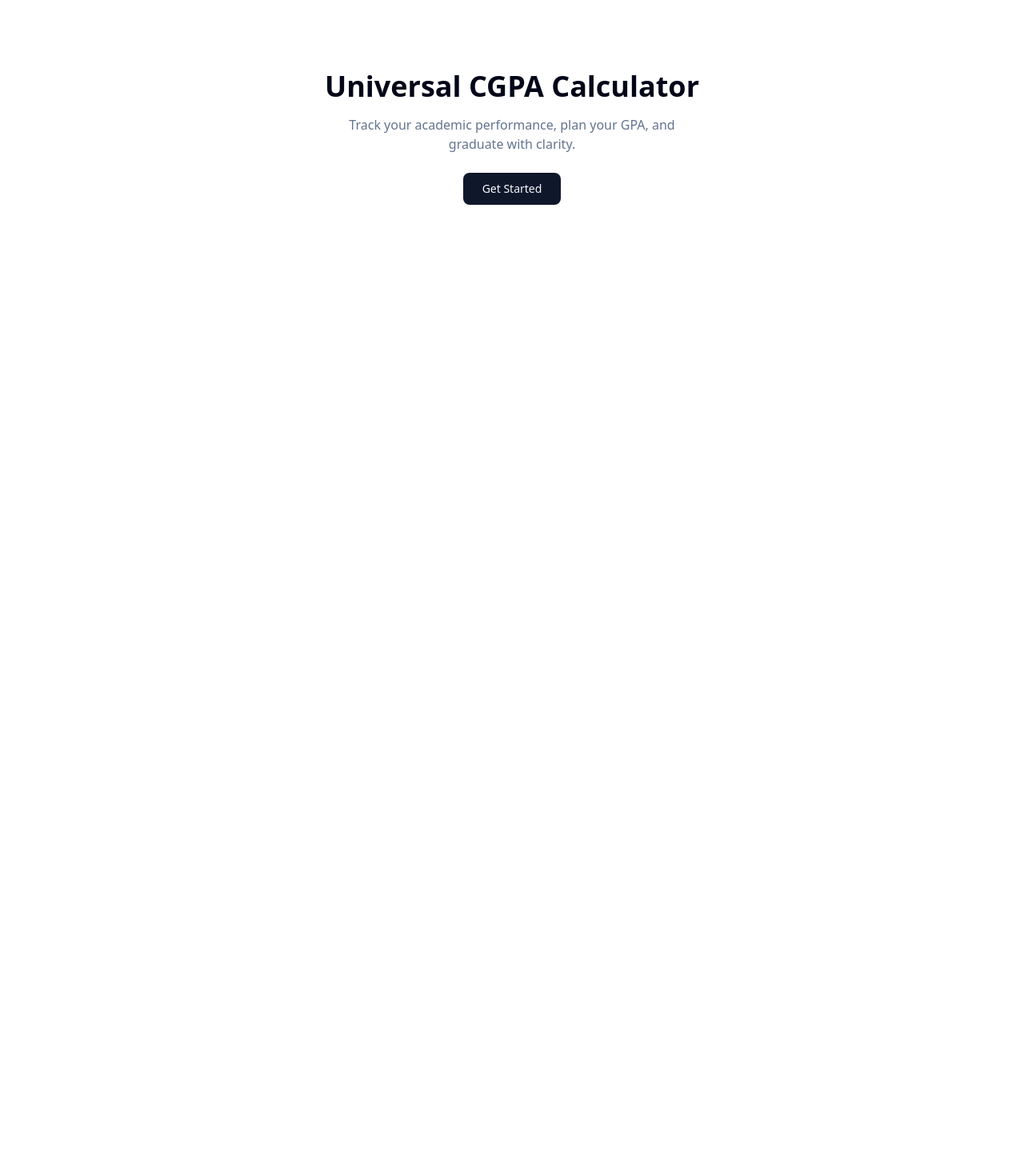
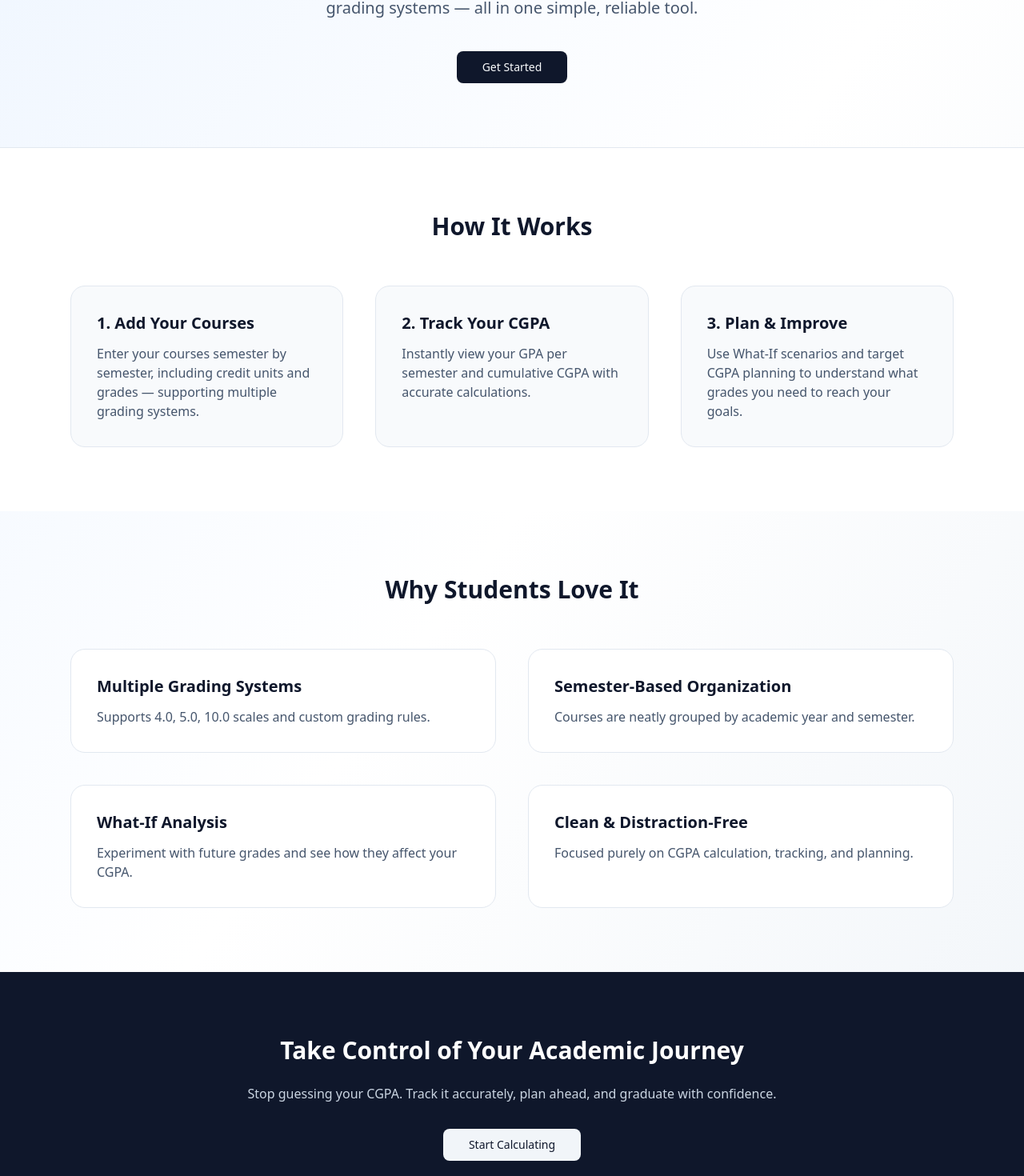
Before and after one commit to efoosag/universal-cgpa, a Next.js app: page / in a window 1280 px wide. Shown: the part 228-1698 px from the top of the page at 80% size. Before the commit the page ends 800 px from the top, so only its background shows below. Built offline with nearby package versions, Linux system fonts and the light colour scheme.

Commit message:
improve landing and onboarding/ dashboard look

```diff
--- a/app/onboarding/page.js
+++ b/app/onboarding/page.js
@@ -5,7 +5,7 @@ import { useRouter } from "next/navigation";
 import { useAcademicStore } from "@/store/academicStore";
 import { Button } from "@/components/ui/button";
 import { Input } from "@/components/ui/input";
-import { GRADING_SCALES } from "@/lib/grading"; // Make sure this file exports an object
+import { GRADING_SCALES } from "@/lib/grading";
 
 export default function OnboardingPage() {
   const router = useRouter();
@@ -15,81 +15,136 @@ export default function OnboardingPage() {
     country: "",
     university: "",
     program: "",
-    programYears: 0,
-    semestersPerYear: 2, // default
-    gradingScaleId: "ng-5", // default
+    programYears: "",
+    semestersPerYear: 2,
+    gradingScaleId: "ng-5",
   });
 
+  const update = (key, value) =>
+    setForm((prev) => ({ ...prev, [key]: value }));
+
   function handleSubmit() {
-    // Basic validation
-    if (!form.country || !form.university || !form.program || form.programYears <= 0) {
-      alert("Please fill all required fields correctly!");
+    if (
+      !form.country ||
+      !form.university ||
+      !form.program ||
+      Number(form.programYears) <= 0
+    ) {
+      alert("Please complete all required fields.");
       return;
     }
 
-    setProfile(form);
-    initializeAcademicStructure(form.programYears, form.semestersPerYear);
+    setProfile({
+      country: form.country,
+      university: form.university,
+      program: form.program,
+      programYears: Number(form.programYears),
+      semestersPerYear: form.semestersPerYear,
+      gradingScaleId: form.gradingScaleId,
+    });
+
+    initializeAcademicStructure(
+      Number(form.programYears),
+      form.semestersPerYear
+    );
 
     router.push("/dashboard");
   }
 
   return (
-    <div className="max-w-xl mx-auto p-6 space-y-4">
-      <h1 className="text-2xl font-semibold">Academic Setup</h1>
+    <main className="min-h-screen bg-gradient-to-br from-blue-50 via-white to-slate-100 flex items-center justify-center px-6">
+      <div className="w-full max-w-xl bg-white/80 backdrop-blur rounded-2xl shadow-md border border-slate-200 p-8 space-y-8">
+        {/* HEADER */}
+        <div className="text-center space-y-3">
+          <h1 className="text-3xl font-bold text-slate-900">
+            Academic Profile Setup
+          </h1>
+          <p className="text-slate-600">
+            Tell us about your program so we can automatically create your
+            academic years and semesters.
+          </p>
+        </div>
 
+        {/* FORM */}
+        <div className="space-y-4">
           <Input
-        placeholder="Enter your country"
+            placeholder="Country"
             value={form.country}
-        onChange={(e) => setForm({ ...form, country: e.target.value })}
+            onChange={(e) => update("country", e.target.value)}
           />
 
           <Input
-        placeholder="Enter your university"
+            placeholder="University"
             value={form.university}
-        onChange={(e) => setForm({ ...form, university: e.target.value })}
+            onChange={(e) => update("university", e.target.value)}
           />
 
           <Input
-        placeholder="Enter your program"
+            placeholder="Program (e.g. Computer Science)"
             value={form.program}
-        onChange={(e) => setForm({ ...form, program: e.target.value })}
+            onChange={(e) => update("program", e.target.value)}
           />
 
           <Input
             type="number"
             placeholder="Program duration (years)"
-        value={form.programYears || ""}
-        onChange={(e) =>
-          setForm({ ...form, programYears: Number(e.target.value) })
-        }
+            value={form.programYears}
+            onChange={(e) => update("programYears", e.target.value)}
           />
 
-      {/* Semesters per year dropdown: only 2 or 3 */}
+          {/* SEMESTERS */}
+          <div>
+            <label className="text-sm font-medium text-slate-700">
+              Semesters per year
+            </label>
             <select
               value={form.semestersPerYear}
-        onChange={(e) => setForm({ ...form, semestersPerYear: Number(e.target.value) })}
-        className="w-full border rounded p-2"
+              onChange={(e) =>
+                update("semestersPerYear", Number(e.target.value))
+              }
+              className="mt-1 w-full rounded-md border border-slate-300 bg-white p-2"
             >
-        <option value={2}>2 Semesters per year</option>
-        <option value={3}>3 Semesters per year</option>
+              <option value={2}>2 Semesters</option>
+              <option value={3}>3 Semesters</option>
             </select>
+          </div>
 
-      {/* Grading scale dropdown */}
+          {/* GRADING SCALE */}
+          <div>
+            <label className="text-sm font-medium text-slate-700">
+              Grading system
+            </label>
             <select
               value={form.gradingScaleId}
-        onChange={(e) => setForm({ ...form, gradingScaleId: e.target.value })}
-        className="w-full border rounded p-2"
+              onChange={(e) =>
+                update("gradingScaleId", e.target.value)
+              }
+              className="mt-1 w-full rounded-md border border-slate-300 bg-white p-2"
             >
-        {Object.entries(GRADING_SCALES).map(([key, scale]) => (
-          <option key={key} value={key}>
+              {Object.entries(GRADING_SCALES).map(([id, scale]) => (
+                <option key={id} value={id}>
                   {scale.label}
                 </option>
               ))}
             </select>
+          </div>
+        </div>
 
-      <Button className="w-full mt-2" onClick={handleSubmit}>
-        Continue to Dashboard
+        {/* INFO */}
+        <div className="rounded-xl bg-blue-50 border border-blue-100 p-4 text-sm text-blue-900">
+          <strong>What happens next?</strong>
+          <ul className="list-disc ml-5 mt-2 space-y-1">
+            <li>Your academic years are created automatically</li>
+            <li>Each year contains the correct number of semesters</li>
+            <li>You’ll then start adding courses per semester</li>
+          </ul>
+        </div>
+
+        {/* CTA */}
+        <Button size="lg" className="w-full" onClick={handleSubmit}>
+          Create Profile & Continue
         </Button>
       </div>
+    </main>
   );
 }
--- a/app/page.js
+++ b/app/page.js
@@ -3,17 +3,125 @@ import { Button } from "@/components/ui/button";
 
 export default function Home() {
   return (
-    <main className="min-h-screen flex flex-col items-center justify-center text-center p-6">
-      <h1 className="text-4xl font-bold mb-4">
-        Universal CGPA Calculator
-      </h1>
-      <p className="text-muted-foreground mb-6 max-w-md">
-        Track your academic performance, plan your GPA, and graduate with clarity.
-      </p>
+    <main className="min-h-screen bg-gradient-to-br from-blue-50 via-white to-slate-100">
+      {/* HERO SECTION */}
+      <section className="max-w-6xl mx-auto px-6 pt-28 pb-20 text-center">
+        <h1 className="text-5xl md:text-6xl font-bold tracking-tight text-slate-900 mb-6">
+          Universal <span className="text-blue-600">CGPA Calculator</span>
+        </h1>
 
-      <Link href="/onboarding">
-        <Button size="lg">Get Started</Button>
-      </Link>
+        <p className="text-lg md:text-xl text-slate-600 max-w-2xl mx-auto mb-10">
+          Accurately calculate, track, and plan your CGPA across semesters and
+          grading systems — all in one simple, reliable tool.
+        </p>
+
+        <div className="flex justify-center gap-4">
+          <Link href="/onboarding">
+            <Button size="lg" className="px-8">
+              Get Started
+            </Button>
+          </Link>
+        </div>
+      </section>
+
+      {/* HOW IT WORKS */}
+      <section className="bg-white py-20 border-t">
+        <div className="max-w-6xl mx-auto px-6">
+          <h2 className="text-3xl font-bold text-center text-slate-900 mb-14">
+            How It Works
+          </h2>
+
+          <div className="grid md:grid-cols-3 gap-10">
+            <div className="p-8 rounded-2xl border bg-slate-50">
+              <h3 className="text-xl font-semibold text-slate-900 mb-3">
+                1. Add Your Courses
+              </h3>
+              <p className="text-slate-600">
+                Enter your courses semester by semester, including credit units
+                and grades — supporting multiple grading systems.
+              </p>
+            </div>
+
+            <div className="p-8 rounded-2xl border bg-slate-50">
+              <h3 className="text-xl font-semibold text-slate-900 mb-3">
+                2. Track Your CGPA
+              </h3>
+              <p className="text-slate-600">
+                Instantly view your GPA per semester and cumulative CGPA with
+                accurate calculations.
+              </p>
+            </div>
+
+            <div className="p-8 rounded-2xl border bg-slate-50">
+              <h3 className="text-xl font-semibold text-slate-900 mb-3">
+                3. Plan & Improve
+              </h3>
+              <p className="text-slate-600">
+                Use What-If scenarios and target CGPA planning to understand
+                what grades you need to reach your goals.
+              </p>
+            </div>
+          </div>
+        </div>
+      </section>
+
+      {/* FEATURES */}
+      <section className="py-20">
+        <div className="max-w-6xl mx-auto px-6">
+          <h2 className="text-3xl font-bold text-center text-slate-900 mb-14">
+            Why Students Love It
+          </h2>
+
+          <div className="grid md:grid-cols-2 gap-10">
+            <Feature
+              title="Multiple Grading Systems"
+              description="Supports 4.0, 5.0, 10.0 scales and custom grading rules."
+            />
+            <Feature
+              title="Semester-Based Organization"
+              description="Courses are neatly grouped by academic year and semester."
+            />
+            <Feature
+              title="What-If Analysis"
+              description="Experiment with future grades and see how they affect your CGPA."
+            />
+            <Feature
+              title="Clean & Distraction-Free"
+              description="Focused purely on CGPA calculation, tracking, and planning."
+            />
+          </div>
+        </div>
+      </section>
+
+      {/* CTA */}
+      <section className="bg-slate-900 text-white py-20">
+        <div className="max-w-3xl mx-auto text-center px-6">
+          <h2 className="text-3xl font-bold mb-6">
+            Take Control of Your Academic Journey
+          </h2>
+          <p className="text-slate-300 mb-8">
+            Stop guessing your CGPA. Track it accurately, plan ahead, and
+            graduate with confidence.
+          </p>
+
+          <Link href="/onboarding">
+            <Button size="lg" variant="secondary" className="px-8">
+              Start Calculating
+            </Button>
+          </Link>
+        </div>
+      </section>
     </main>
   );
 }
+
+function Feature({ title, description }) {
+  return (
+    <div className="p-8 rounded-2xl border bg-white">
+      <h3 className="text-xl font-semibold text-slate-900 mb-3">
+        {title}
+      </h3>
+      <p className="text-slate-600">{description}</p>
+    </div>
+  );
+}
```
Also changed, not shown: app/dashboard/page.js (+48 -37 lines). Lines whose indentation alone changed are shown as unchanged.
